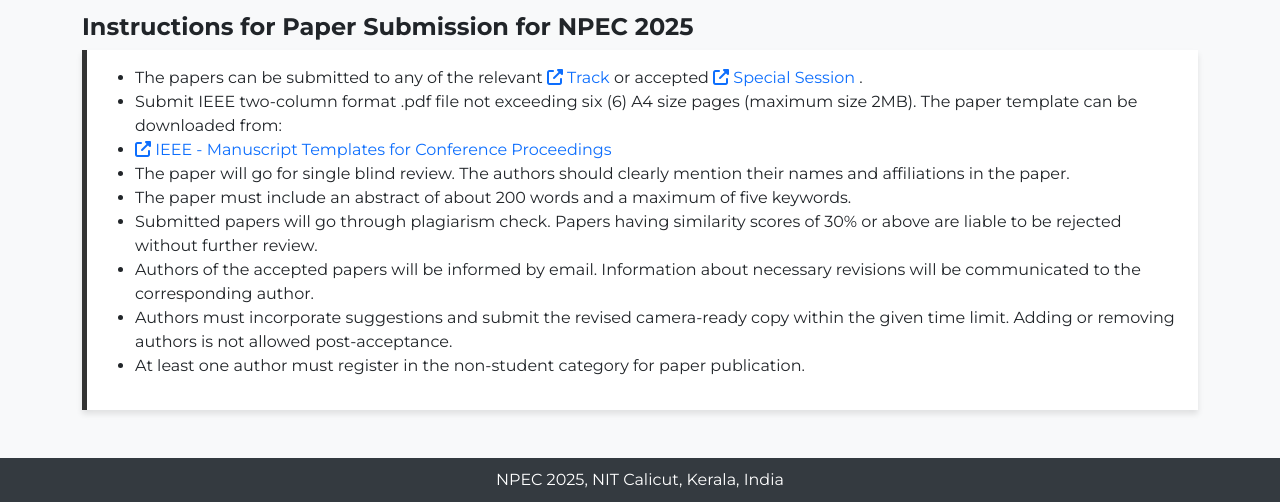
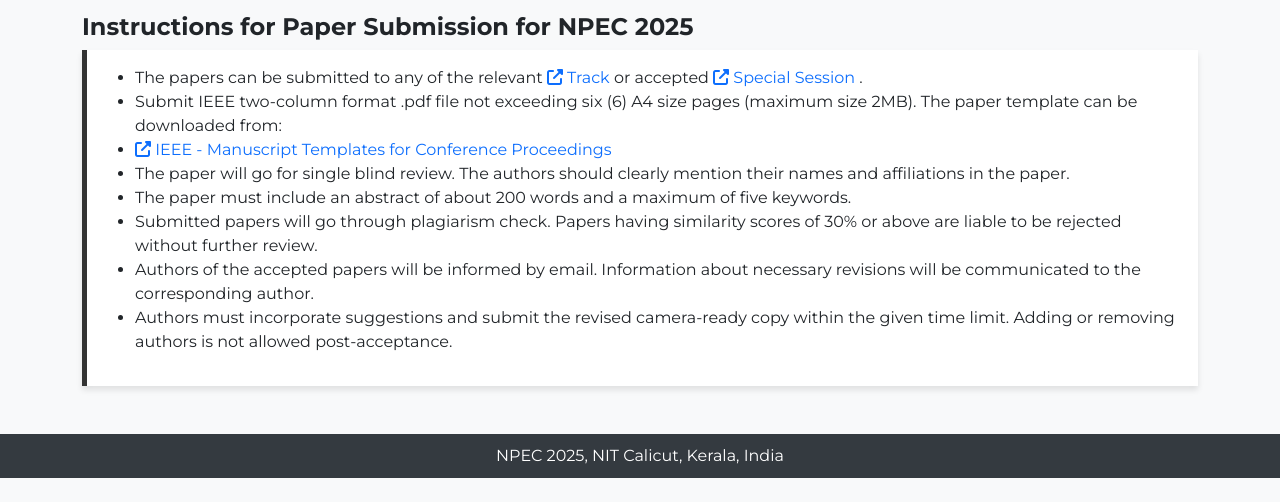
Before and after one commit to ajaysureshsj/npec-2025, a plain HTML site: page pages/authors/call-for-papers.html in a window 1280 px wide. Shown: the part 842-1344 px from the top of the page. After the commit the page ends 1320 px from the top, so only its background shows below. Drawn offline with nearby package versions, Linux system fonts and the light colour scheme.

Commit message:
Update Call for Papers Data

```diff
--- a/pages/authors/call-for-papers.html
+++ b/pages/authors/call-for-papers.html
@@ -336,10 +336,7 @@
             camera-ready copy within the given time limit. Adding or removing
             authors is not allowed post-acceptance.
           </li>
-          <li>
-            At least one author must register in the non-student category for
-            paper publication.
-          </li>
+
         </ul>
       </div>
     </div>
```
